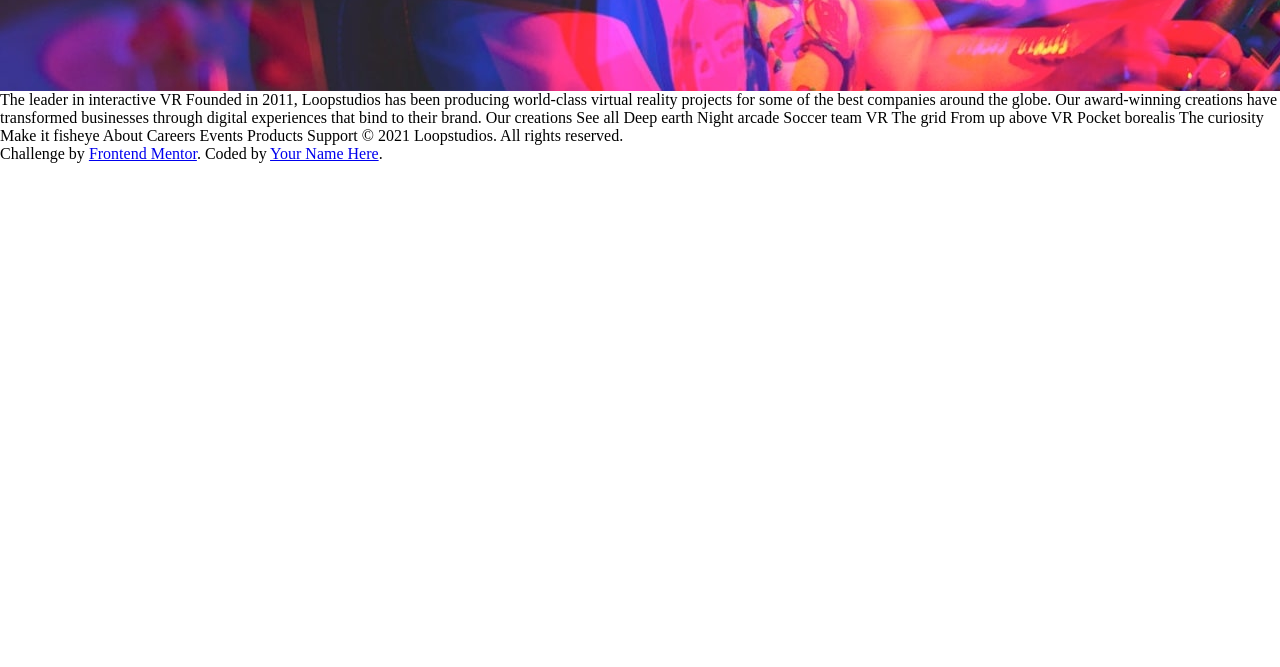
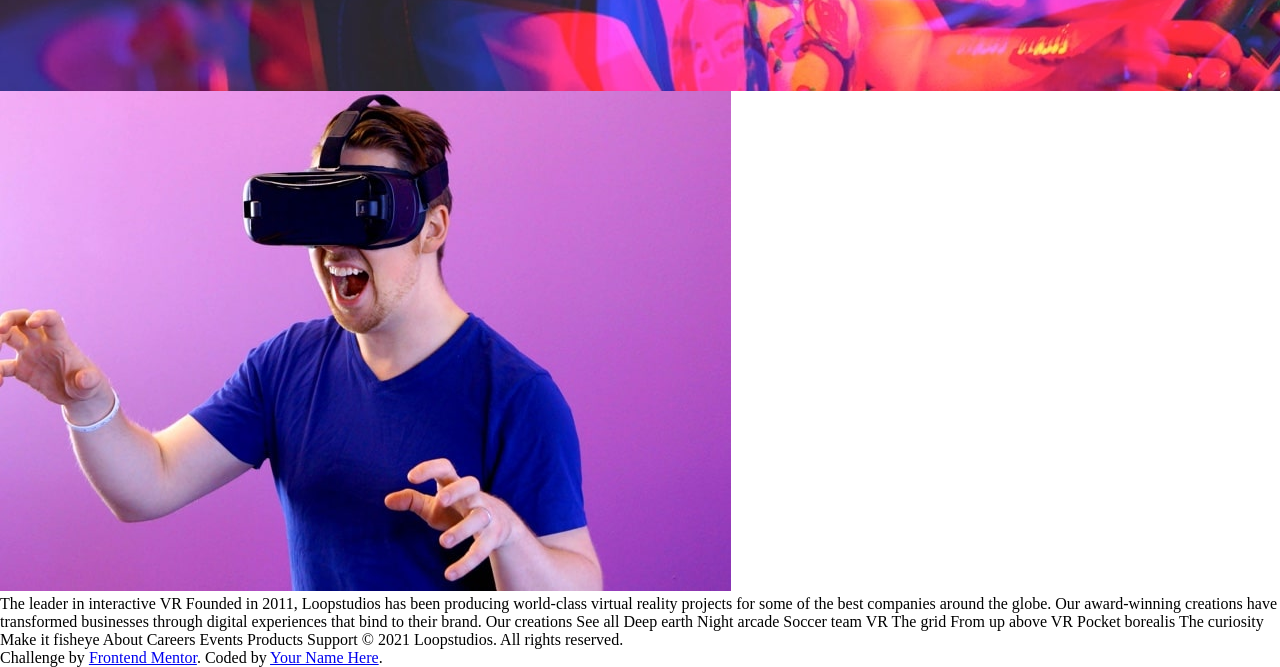
Before and after one commit to TsotneTskvitinidze/loopstudios, a plain HTML site: page index.html in a window 1280 px wide. Shown: the part 409-1076 px from the top of the page. Before the commit the page ends 800 px from the top, so only its background shows below. Drawn offline with Linux system fonts and the light colour scheme; a web font is replaced by a local one.

Commit message:
add boy image

```diff
--- a/index.html
+++ b/index.html
@@ -29,6 +29,10 @@
     </div>
     <p class="banner-text">Immersive experiences that deliver</p>
 
+
+  </div>
+  <div>
+    <img src="./images/desktop/image-interactive.jpg" alt="boy">
 
   </div>
 
```
